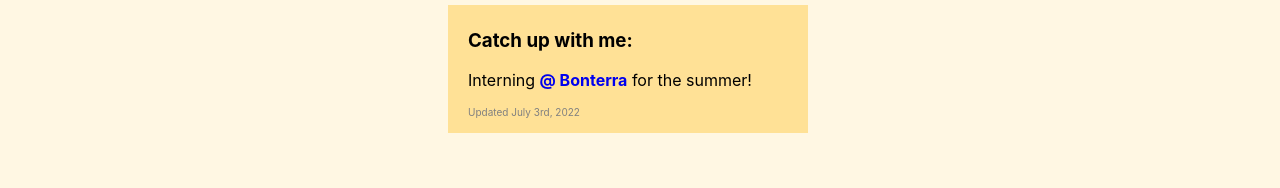
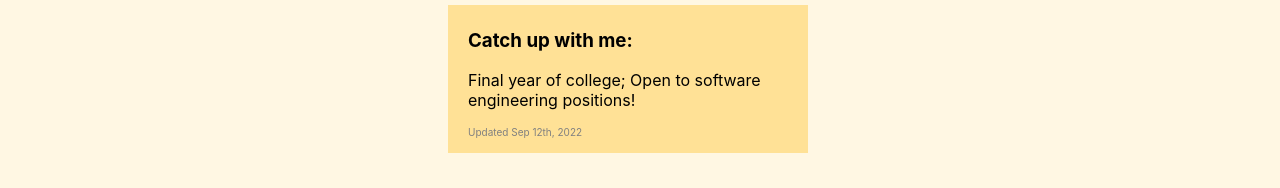
Before and after one commit to hejin-jeong/Portfolio-Website, a React (Create React App) app: page / in a window 1280 px wide. Shown: the part 443-631 px from the top of the page. Built offline with nearby package versions, Linux system fonts and the light colour scheme; the HTML template or start-up script is replaced by a standard one; a web font is replaced by a local one.

Commit message:
Update navbar

```diff
--- a/src/components/Navbar/Navbar.css
+++ b/src/components/Navbar/Navbar.css
@@ -119,4 +119,7 @@
         color: #fff;
         font-size: 1.2rem;
     }
+    .nav-link-display {
+        display: none;
+    }
 }
--- a/src/components/Navbar/Navbar.js
+++ b/src/components/Navbar/Navbar.js
@@ -19,7 +19,7 @@ export default function Navbar() {
         {NavbarItems.map((item, index) => {
           return (
             <li key={index}>
-              <a className={item.cName} href={item.url}>
+              <a className={isClicked ? item.cName :  `nav-link-display ${item.cName}`} href={item.url}>
                 {item.title}
               </a>
             </li>
--- a/src/pages/Home/HomePage.js
+++ b/src/pages/Home/HomePage.js
@@ -59,21 +59,9 @@ export default function HomePage() {
         <div className="home-catchup">
           <h3 className="home-catchup-font">Catch up with me:</h3>
           <p className="home-catchup-font">
-            Interning{" "}
-            <span>
-              <a
-                className="link-non-decoration text-bold"
-                href="https://www.bonterratech.com/"
-                target="_blank"
-                rel="noreferrer"
-                title="Bonterra"
-              >
-                @ Bonterra
-              </a>
-            </span>{" "}
-            for the summer!
+            Final year of college; Open to software engineering positions!
           </p>
-          <p className="home-catchup-update">Updated July 3rd, 2022</p>
+          <p className="home-catchup-update">Updated Sep 12th, 2022</p>
         </div>
       </div>
 
```
